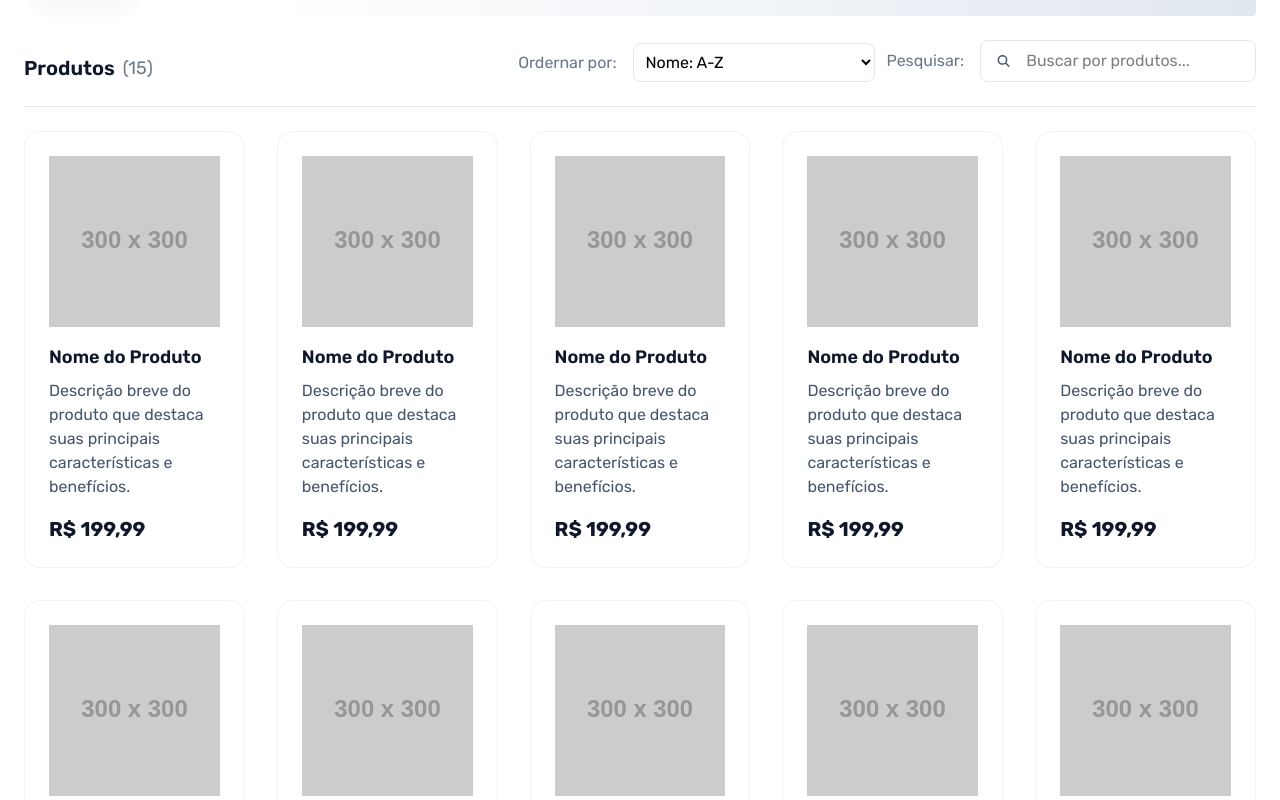
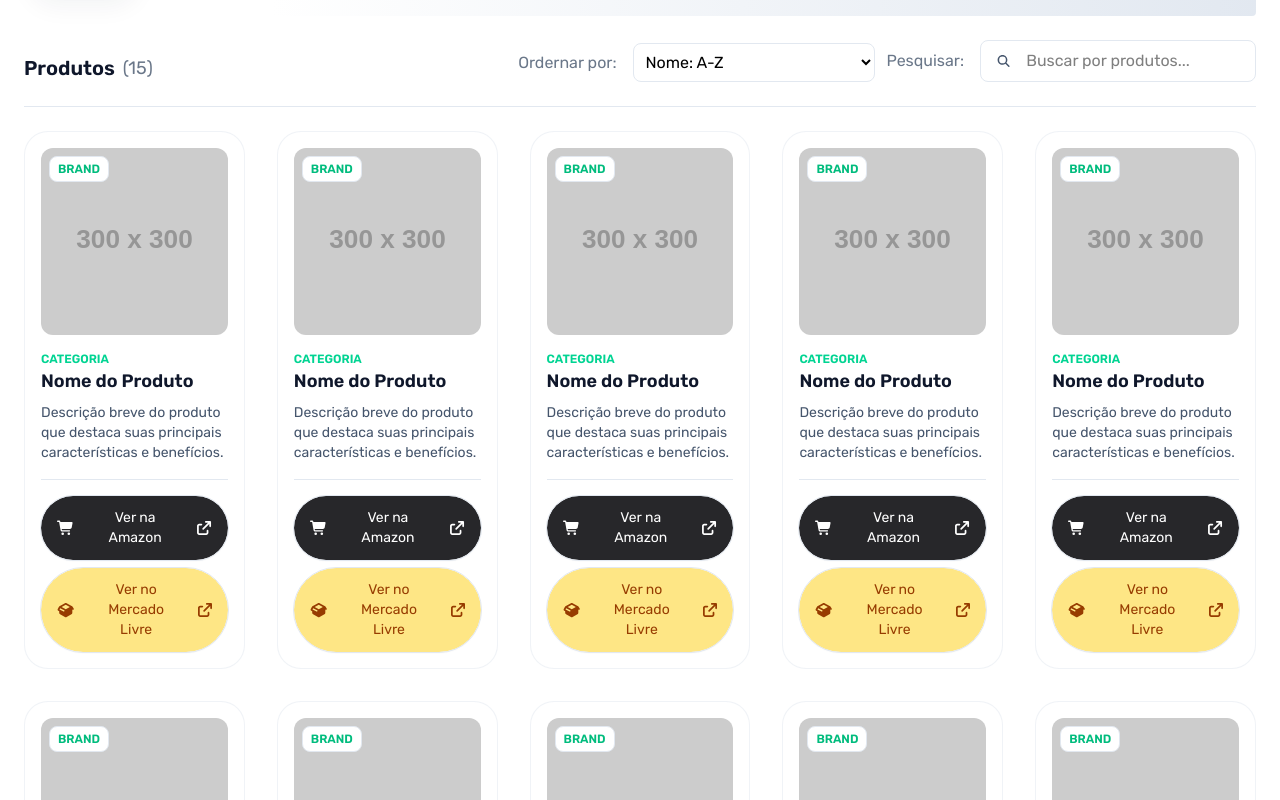
Before and after one commit to gabrielgua/newprix-landing, a Vue app: page /catalog in a window 1280 px wide. Shown: the part 880-1680 px from the top of the page. Built offline with nearby package versions, Linux system fonts and the light colour scheme; a web font is replaced by a local one.

Commit message:
feat: add styles to Product Card

```diff
--- a/src/assets/style.css
+++ b/src/assets/style.css
@@ -34,6 +34,16 @@
 
 
   --color-accent: var(--color-amber-500); /* highlight / energy accent */
+  --color-accent-100: var(--color-amber-100);
+  --color-accent-200: var(--color-amber-200);
+  --color-accent-300: var(--color-amber-300);
+  --color-accent-400: var(--color-amber-400);
+  --color-accent-500: var(--color-amber-500);
+  --color-accent-600: var(--color-amber-600);
+  --color-accent-700: var(--color-amber-700);
+  --color-accent-800: var(--color-amber-800);
+  --color-accent-900: var(--color-amber-900);
+  --color-accent-950: var(--color-amber-950);
 
   /* === Text === */
   --color-text-heading: var(--color-primary);
--- a/src/components/catalog/CatalogProductCard.vue
+++ b/src/components/catalog/CatalogProductCard.vue
@@ -1,13 +1,39 @@
+<script setup lang="ts">
+import Button from '../Button.vue';
+import Divider from '../Divider.vue';
+import Icon from '../Icon.vue';
+
+</script>
+
 <template>
   <div
-    class="bg-bg-base rounded-2xl border border-border/50 shadow-slate-800/5 overflow-hidden hover:shadow-xl transition-all p-6 flex flex-col">
-    <img src="https://placehold.co/300x300" alt="Placeholder Image" />
+    class="bg-bg-base rounded-3xl border border-border/50 shadow-slate-800/5 overflow-hidden hover:shadow-xl hover:border-primary-300 transition-all p-4 flex flex-col">
+    <div class="w-full aspect-square relative">
+      <img src="https://placehold.co/300x300" alt="Placeholder Image" class="rounded-xl" />
+      <span
+        class="absolute top-2 left-2 bg-white text-primary text-xs font-semibold px-2 py-1 rounded-lg border border-border">
+        BRAND
+      </span>
+    </div>
     <div class="flex flex-col flex-grow mt-4">
+      <h2 class="text-primary-400 text-xs font-semibold">CATEGORIA</h2>
       <h3 class="text-text-primary font-semibold text-lg mb-2">Nome do Produto</h3>
-      <p class="text-text-secondary flex-grow">Descrição breve do produto que destaca suas principais características e
-        benefícios.</p>
-      <div class="mt-4">
-        <span class="text-text-primary font-bold text-xl">R$ 199,99</span>
+      <p class="text-text-secondary flex-grow text-sm line-clamp-3">
+        Descrição breve do produto que destaca suas principais características e benefícios.
+      </p>
+      <Divider class="my-4" />
+      <div class="space-y-2">
+        <Button variant="neutral" class="w-full justify-center bg-zinc-800 text-white">
+          <Icon icon="shopping-cart" />
+          Ver na Amazon
+          <Icon icon="arrow-up-right-from-square" class="ms-auto" />
+        </Button>
+        <Button variant="neutral" class="w-full justify-center bg-accent-200! text-accent-800!">
+          <Icon icon="box-open" />
+          Ver no Mercado Livre
+          <Icon icon="arrow-up-right-from-square" class="ms-auto" />
+        </Button>
+
       </div>
     </div>
   </div>
--- a/src/views/CatalogView.vue
+++ b/src/views/CatalogView.vue
@@ -31,7 +31,7 @@ import Section from '@/components/Section.vue';
     </template>
   </Section>
 
-  <Section class="py-0! bg-bg-base">
+  <Section class="pt-0! bg-bg-base">
     <template #first-column-content>
       <div class="flex flex-col space-y-6 transition-all">
         <CatalogListingHeader />
```
